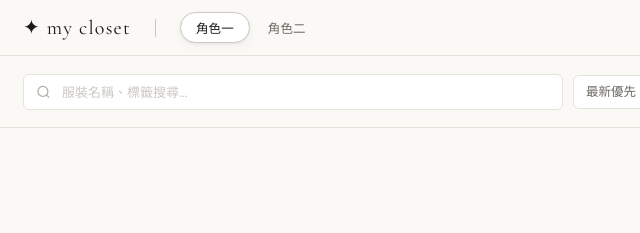
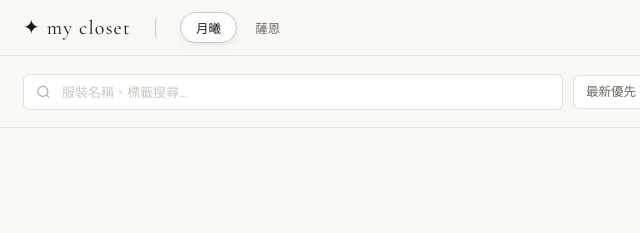
Before and after one commit to miNanxuan/closet, a plain HTML site: page index.html in a window 1280 px wide. Shown: the top 233 px of the page, 9-649 px from the left. Drawn offline with nearby package versions, Linux system fonts and the light colour scheme.

Commit message:
Update index.html

```diff
--- a/index.html
+++ b/index.html
@@ -64,7 +64,7 @@ html { scroll-behavior: smooth; }
 /* ── base ── */
 body {
   font-family: var(--sans);
-  font-size: 14px;
+  font-size: 15px;
   color: var(--ink);
   background: var(--bg);
   min-height: 100vh;
@@ -81,8 +81,8 @@ input[type=file] { display: none; }
   top: 0;
   z-index: 100;
   background: rgba(250,249,246,.88);
-  backdrop-filter: blur(12px);
-  -webkit-backdrop-filter: blur(12px);
+  backdrop-filter: blur(14px);
+  -webkit-backdrop-filter: blur(14px);
   border-bottom: 1px solid var(--line);
   height: 56px;
   display: flex;
@@ -580,8 +580,8 @@ input[type=file] { display: none; }
 let chars, cur = 0, lbIdx = -1;
 try { chars = JSON.parse(localStorage.getItem('mycloset_v3')); } catch(e) {}
 if (!chars) chars = [
-  { name: '角色一', costumes: [] },
-  { name: '角色二', costumes: [] }
+  { name: '月曦', costumes: [] },
+  { name: '薩恩', costumes: [] }
 ];
 
 function save() {
```
